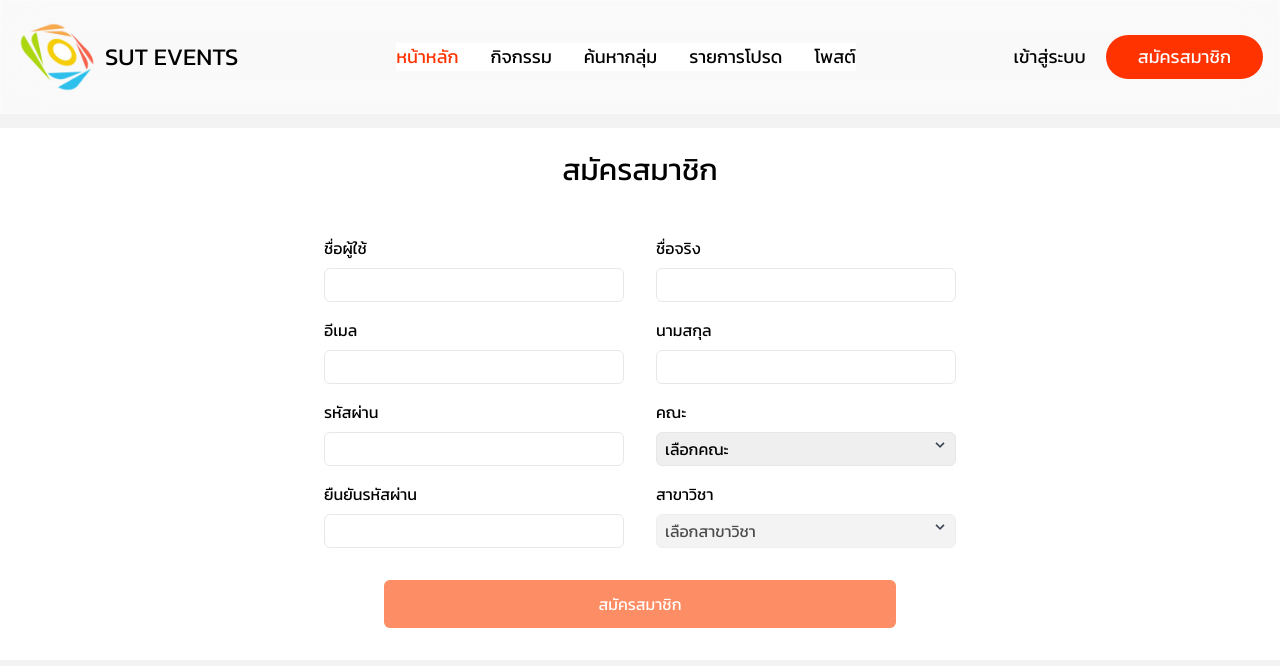
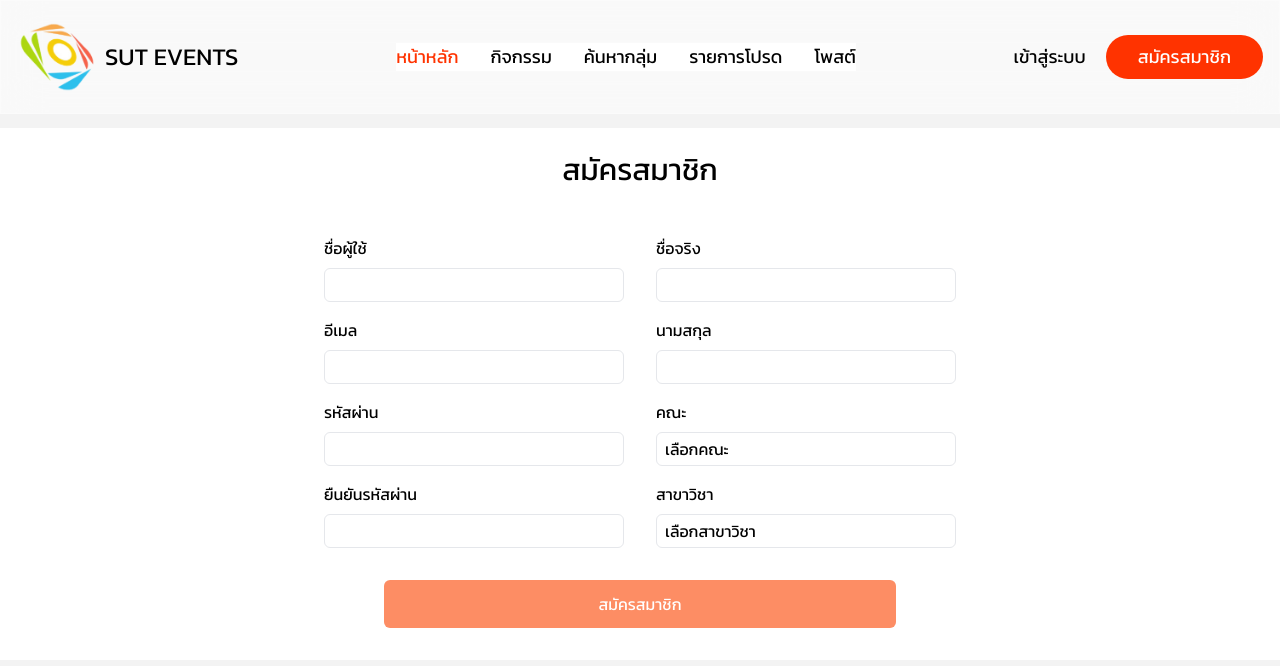
Before and after one commit to SightBob/projectEnd, a Next.js app: page /register in a window 1280 px wide. Shown: the top 666 px of the page. Built offline with nearby package versions, Linux system fonts and the light colour scheme.

Commit message:
แก้ interest

```diff
--- a/app/Interest/page.jsx
+++ b/app/Interest/page.jsx
@@ -11,16 +11,21 @@ const titleInterest = [
   ];
 
 const Page = ({}) => {
-  return (<div className="h-[calc(100vh_-_8rem)] w-full pb-12">
-    <div className="max-w-[1180px] mx-auto relative flex items-center justify-center">
+  return (<div className="min-h-[calc(100vh_-_8rem)] w-full pb-[3rem]">
+    <div className="max-w-[560px] max-sm:w-[80%] mx-auto relative flex items-center justify-center">
     <h2 className="text-center text-3xl">สิ่งที่คุณสนใจ</h2>
     <Link href="" className="text-gray-400 absolute right-0">ข้าม</Link>
     </div>
-    <div className="grid grid-cols-4 gap-6 place-items-center max-w-[1200px] w-full mx-auto mt-6">
+    <div className="flex justify-center w-fit max-sm:w-[90%] mx-auto mt-4">
+        <div className="grid grid-cols-3 gap-3 max-sm:grid-cols-2">
         {titleInterest.map((interest, index) => (
             <CartInterest key={index} title={interest.name} name_img={interest.img} />
         ))}
+        </div>
     </div>
+    <div className="bg-[#FD8D64] px-12 mt-4 py-2 rounded-md w-fit mx-auto text-white cursor-pointer">
+          <p>ถัดไป</p>
+        </div>
   </div>)
 }
 
--- a/app/register/page.jsx
+++ b/app/register/page.jsx
@@ -1,6 +1,7 @@
 'use client'
 
 import React, { useState } from 'react';
+import CustomDropdown from '@/components/CustomDropdown';
 
 const faculties = {
   "สำนักวิชาวิทยาศาสตร์": [
@@ -81,11 +82,10 @@ const Page = () => {
     }));
   };
 
-  const handleFacultyChange = (e) => {
-    const faculty = e.target.value;
+  const handleFacultyChange = (value) => {
     setFormData((prevData) => ({
       ...prevData,
-      faculty: faculty,
+      faculty: value,
       major: ''
     }));
   };
@@ -134,7 +134,6 @@ const Page = () => {
               <label className="mt-4" htmlFor="email">อีเมล</label>
               {errors.email && <span className="text-red-500">{errors.email}</span>}
             </div>
-
             <input
               className="mt-2 px-2 border rounded-md max-w-[300px] py-1 w-full"
               type="email"
@@ -159,7 +158,6 @@ const Page = () => {
               <label className="mt-4" htmlFor="confirmPassword">ยืนยันรหัสผ่าน</label>
               {errors.confirmPassword && <span className="text-red-500">{errors.confirmPassword}</span>}
             </div>
-
             <input
               className="mt-2 px-2 border rounded-md max-w-[300px] py-1 w-full"
               type="password"
@@ -167,16 +165,13 @@ const Page = () => {
               value={formData.confirmPassword}
               onChange={handleChange}
             />
-
           </div>
 
           <div className="flex flex-col w-[300px]">
-
             <div className="flex justify-between items-center">
               <label className="mt-4" htmlFor="firstname">ชื่อจริง</label>
               {errors.firstname && <span className="text-red-500">{errors.firstname}</span>}
             </div>
-
             <input
               className="mt-2 px-2 border rounded-md max-w-[300px] py-1 w-full"
               type="text"
@@ -189,7 +184,6 @@ const Page = () => {
               <label className="mt-4" htmlFor="lastname">นามสกุล</label>
               {errors.lastname && <span className="text-red-500">{errors.lastname}</span>}
             </div>
-
             <input
               className="mt-2 px-2 border rounded-md max-w-[300px] py-1 w-full"
               type="text"
@@ -202,60 +196,23 @@ const Page = () => {
               <label className="mt-4" htmlFor="faculty">คณะ</label>
               {errors.faculty && <span className="text-red-500">{errors.faculty}</span>}
             </div>
-
-            <div className="relative">
-              <select
-                id="faculty"
-                className="mt-2 px-2 border rounded-md max-w-[300px] py-1 w-full appearance-none"
+            <CustomDropdown
+              options={Object.keys(faculties)}
               value={formData.faculty}
               onChange={handleFacultyChange}
-                style={{ direction: 'rtl' }}
-              >
-                <option value="" style={{ direction: 'ltr' }}>เลือกคณะ</option>
-                {Object.keys(faculties).map((faculty) => (
-                  <option key={faculty} value={faculty} style={{ direction: 'ltr' }}>
-                    {faculty}
-                  </option>
-                ))}
-              </select>
-
-              <div className="pointer-events-none absolute inset-y-0 right-0 flex items-center px-2 text-gray-700">
-                <svg className="fill-current h-4 w-4" xmlns="http://www.w3.org/2000/svg" viewBox="0 0 20 20">
-                  <path d="M9.293 12.95l.707.707L15.657 8l-1.414-1.414L10 10.828 5.757 6.586 4.343 8z"/>
-                </svg>
-              </div>
-            </div>
-
+              placeholder="เลือกคณะ"
+            />
 
             <div className="flex justify-between items-center">
               <label className="mt-4" htmlFor="major">สาขาวิชา</label>
               {errors.major && <span className="text-red-500">{errors.major}</span>}
             </div>
-
-            <div className="relative">
-              <select
-                id="major"
-                className="mt-2 px-2 border rounded-md max-w-[300px] py-1 w-full appearance-none"
+            <CustomDropdown
+              options={formData.faculty ? faculties[formData.faculty] : []}
               value={formData.major}
-                onChange={handleChange}
-                disabled={!formData.faculty}
-                style={{ direction: 'rtl' }}
-              >
-                <option value="" style={{ direction: 'ltr' }}>เลือกสาขาวิชา</option>
-                {formData.faculty &&
-                  faculties[formData.faculty].map((major) => (
-                    <option key={major} value={major} style={{ direction: 'ltr' }}>
-                      {major}
-                    </option>
-                  ))}
-              </select>
-
-              <div className="pointer-events-none absolute inset-y-0 right-0 flex items-center px-2 text-gray-700">
-                <svg className="fill-current h-4 w-4" xmlns="http://www.w3.org/2000/svg" viewBox="0 0 20 20">
-                  <path d="M9.293 12.95l.707.707L15.657 8l-1.414-1.414L10 10.828 5.757 6.586 4.343 8z"/>
-                </svg>
-              </div>
-            </div>
+              onChange={(value) => handleChange({ target: { id: 'major', value } })}
+              placeholder="เลือกสาขาวิชา"
+            />
           </div>
         </div>
 
--- a/components/Calendar.jsx
+++ b/components/Calendar.jsx
@@ -9,7 +9,7 @@ const CalendarComponent = () => {
   const [date, setDate] = useState(new Date());
 
   return (
-    <div className="p-4 max-w-md mx-auto bg-white rounded-xl shadow-md space-y-4 w-[250px] max-lg:w-[50%] max-sm:w-full">
+    <div className="p-4 max-w-md mx-auto bg-white rounded-xl shadow-md space-y-4 w-[300px] max-lg:w-[50%] max-sm:w-full">
       <Calendar
         onChange={setDate}
         value={date}
--- a/components/CartInterest.jsx
+++ b/components/CartInterest.jsx
@@ -1,12 +1,12 @@
 import Image from "next/image"
 
 const CartInterest = ({ title, name_img }) => {
-  return (<div>
+  return (<div className="col-span-1">
     <div className="bg-white shadow-[rgba(149,157,165,0.2)_0px_8px_24px] max-w-[300px] w-full p-3 rounded-lg flex flex-col items-center">
-        <div className="relative size-[13rem] rounded-lg overflow-hidden">
+        <div className="relative size-[10rem] rounded-lg overflow-hidden max-[415px]:size-[7rem]">
             <Image className="object-cover" layout="fill" src={`/assets/img_inter/${name_img}.png`} />
         </div>
-        <h3 className="text-2xl mt-4">{title}</h3>
+        <h3 className="text-xl mt-4 max-[415px]:text-lg">{title}</h3>
     </div>
   </div>)
 }
--- /dev/null
+++ b/components/CustomDropdown.jsx
@@ -0,0 +1,50 @@
+'use client'
+
+import React, { useState, useRef, useEffect } from 'react';
+
+const CustomDropdown = ({ options, value, onChange, placeholder }) => {
+  const [isOpen, setIsOpen] = useState(false);
+  const dropdownRef = useRef(null);
+
+  useEffect(() => {
+    const handleClickOutside = (event) => {
+      if (dropdownRef.current && !dropdownRef.current.contains(event.target)) {
+        setIsOpen(false);
+      }
+    };
+
+    document.addEventListener('mousedown', handleClickOutside);
+    return () => {
+      document.removeEventListener('mousedown', handleClickOutside);
+    };
+  }, []);
+
+  return (
+    <div className="relative" ref={dropdownRef}>
+      <div
+        className="mt-2 px-2 border rounded-md max-w-[300px] py-1 w-full cursor-pointer bg-white"
+        onClick={() => setIsOpen(!isOpen)}
+      >
+        {value || placeholder}
+      </div>
+      {isOpen && (
+        <div className="absolute bottom-full left-0 right-0 border rounded-md mt-1 max-h-60 overflow-y-auto bg-white">
+          {options.map((option) => (
+            <div
+              key={option}
+              className="px-2 py-1 cursor-pointer hover:bg-gray-100"
+              onClick={() => {
+                onChange(option);
+                setIsOpen(false);
+              }}
+            >
+              {option}
+            </div>
+          ))}
+        </div>
+      )}
+    </div>
+  );
+};
+
+export default CustomDropdown;
```
Also changed, not shown: app/globals.css (line endings or trailing spaces). Lines whose indentation alone changed are shown as unchanged.
